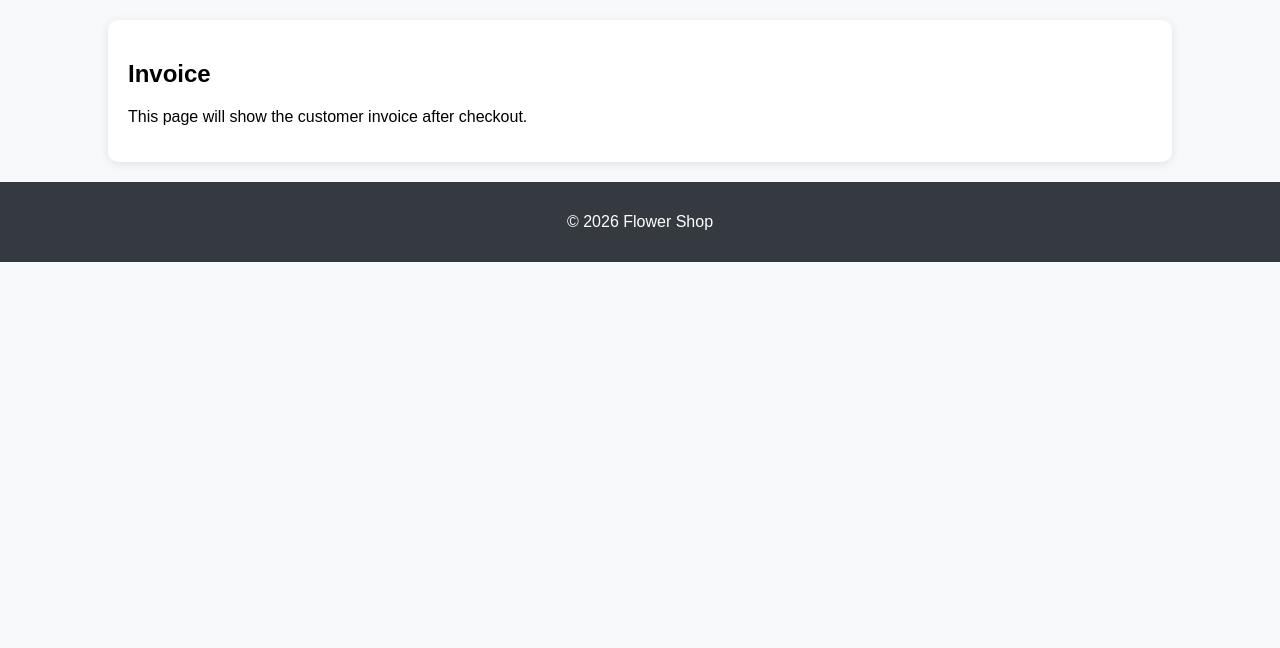
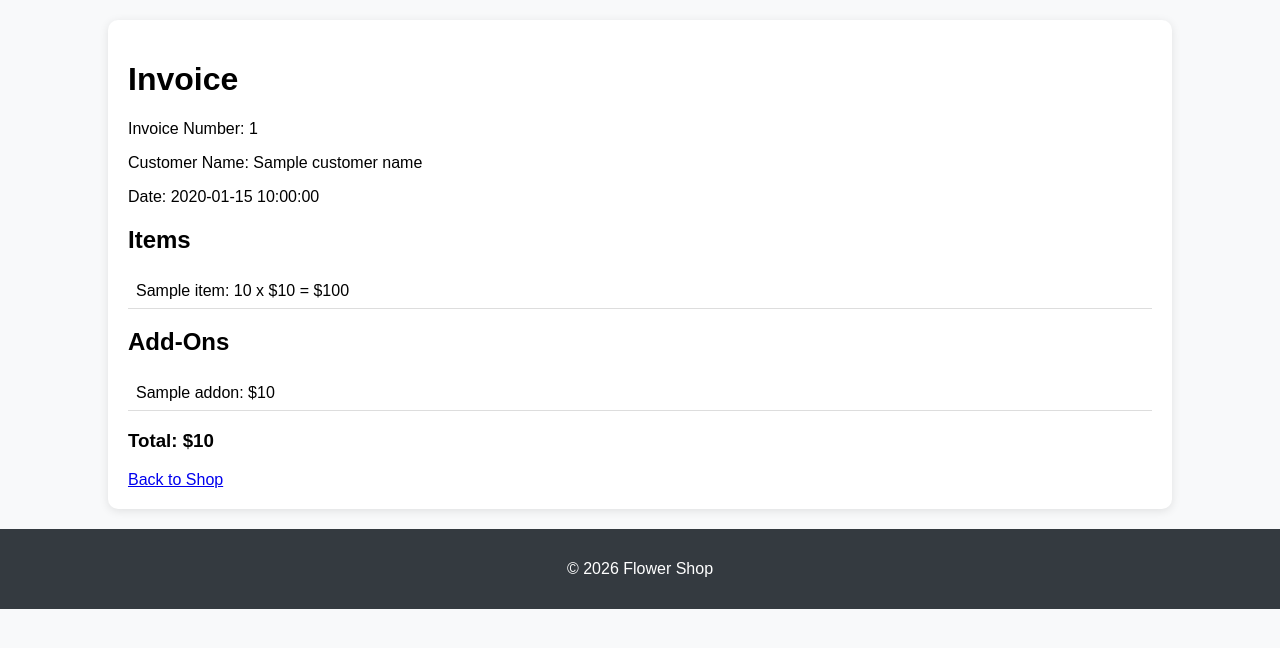
Before and after one commit to st26464-cyber/csc2_flask_practice, a Flask app: template Templates/invoice.html in a window 1280 px wide. Shown: the part 139-787 px from the top of the page. Run offline with Flask 3, Linux system fonts and the light colour scheme; the template is opened without the code that fills it: most values are stand-ins (such as "Sample title", 1, 10 or a date in 2020).

Commit message:
create invoice page

```diff
--- a/Templates/invoice.html
+++ b/Templates/invoice.html
@@ -4,6 +4,32 @@ Invoice
 {% endblock %}
 
 {% block content %}
-<h2>Invoice</h2>
-<p>This page will show the customer invoice after checkout.</p>
+<h1>Invoice</h1>
+<p>Invoice Number: {{ invoice_number }}</p>
+<p>Customer Name: {{ customer_name }}</p>
+<p>Date: {{ invoice_date }}</p>
+
+<h2>Items</h2>
+<ul>
+{% for flower, item in cart.items() %}
+    <li>
+        {{ flower }}:
+        {{ item.quantity }} x ${{ item.price }}
+        = ${{ item.quantity * item.price }}
+    </li>
+{% endfor %}
+</ul>
+
+{% if selected_addons %}
+<h2>Add-Ons</h2>
+<ul>
+{% for addon, price in selected_addons.items() %}
+    <li>{{ addon }}: ${{ price }}</li>
+{% endfor %}
+</ul>
+{% endif %}
+
+<h3>Total: ${{ total }}</h3>
+
+<a href="{{ url_for('index1') }}">Back to Shop</a>
 {% endblock %}
```
